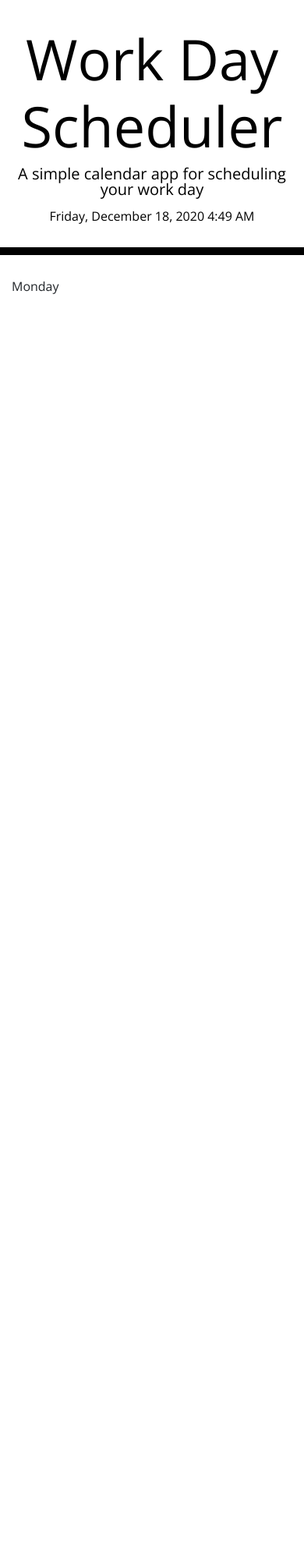
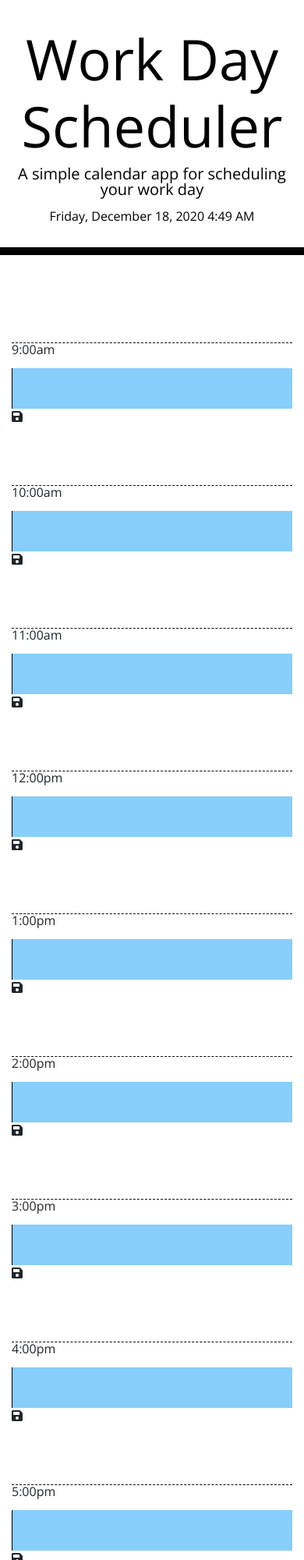
Before and after one commit to Elias-Calagiu/Workday-Planner, a plain HTML site: page index.html in a window 390 px wide. Shown: the top 2000 px of the page at 78% size. Before the commit the page ends 844 px from the top, so only its background shows below. Drawn offline with nearby package versions, Linux system fonts and the light colour scheme.

Commit message:
added rows, text areas, and save buttons; though they are not pretty

```diff
--- a/index.html
+++ b/index.html
@@ -1,23 +1,14 @@
 <!DOCTYPE html>
 <html lang="en">
+
 <head>
     <meta charset="UTF-8" />
     <meta name="viewport" content="width=device-width, initial-scale=1.0" />
     <meta http-equiv="X-UA-Compatible" content="ie=edge" />
-    <link
-      rel="stylesheet"
-      href="https://stackpath.bootstrapcdn.com/bootstrap/4.3.1/css/bootstrap.min.css"
-    />
-    <link
-      rel="stylesheet"
-      href="https://use.fontawesome.com/releases/v5.8.1/css/all.css"
-      integrity="sha384-50oBUHEmvpQ+1lW4y57PTFmhCaXp0ML5d60M1M7uH2+nqUivzIebhndOJK28anvf"
-      crossorigin="anonymous"
-    />
-    <link
-      href="https://fonts.googleapis.com/css?family=Open+Sans&display=swap"
-      rel="stylesheet"
-    />
+    <link rel="stylesheet" href="https://stackpath.bootstrapcdn.com/bootstrap/4.3.1/css/bootstrap.min.css" />
+    <link rel="stylesheet" href="https://use.fontawesome.com/releases/v5.8.1/css/all.css"
+        integrity="sha384-50oBUHEmvpQ+1lW4y57PTFmhCaXp0ML5d60M1M7uH2+nqUivzIebhndOJK28anvf" crossorigin="anonymous" />
+    <link href="https://fonts.googleapis.com/css?family=Open+Sans&display=swap" rel="stylesheet" />
     <link rel="stylesheet" href="style.css" />
     <title>Work Day Scheduler</title>
 </head>
@@ -29,20 +20,77 @@
         <p id="currentDay" class="lead"></p>
     </header>
     <div class="container">
-        <table class="table">
+        <!-- <table class="table">
             <tbody>
                 <tr>
 
                 </tr>
 
               </tbody>
-        </table>
+        </table> -->
         <!-- Timeblocks go here -->
+
+        <div class="row"></div>
+        <div class="col-md-1 hour"></div>
+        <p>9:00am</p>
+        <textarea class="col-md-10"></textarea>
+        <div class="col-md-1 saveBtn"></div>
+        <i class="fas fa-save"></i>
+
+        <div class="row"></div>
+        <div class="col-md-1 hour"></div>
+        <p>10:00am</p>
+        <textarea class="col-md-10"></textarea>
+        <div class="col-md-1 saveBtn"></div>
+        <i class="fas fa-save"></i>
+        <div class="row"></div>
+        <div class="col-md-1 hour"></div>
+        <p>11:00am</p>
+        <textarea class="col-md-10"></textarea>
+        <div class="col-md-1 saveBtn"></div>
+        <i class="fas fa-save"></i>
+        <div class="row"></div>
+        <div class="col-md-1 hour"></div>
+        <p>12:00pm</p>
+        <textarea class="col-md-10"></textarea>
+        <div class="col-md-1 saveBtn"></div>
+        <i class="fas fa-save"></i>
+        <div class="row"></div>
+        <div class="col-md-1 hour"></div>
+        <p>1:00pm</p>
+        <textarea class="col-md-10"></textarea>
+        <div class="col-md-1 saveBtn"></div>
+        <i class="fas fa-save"></i>
+        <div class="row"></div>
+        <div class="col-md-1 hour"></div>
+        <p>2:00pm</p>
+        <textarea class="col-md-10"></textarea>
+        <div class="col-md-1 saveBtn"></div>
+        <i class="fas fa-save"></i>
+        <div class="row"></div>
+        <div class="col-md-1 hour"></div>
+        <p>3:00pm</p>
+        <textarea class="col-md-10"></textarea>
+        <div class="col-md-1 saveBtn"></div>
+        <i class="fas fa-save"></i>
+        <div class="row"></div>
+        <div class="col-md-1 hour"></div>
+        <p>4:00pm</p>
+        <textarea class="col-md-10"></textarea>
+        <div class="col-md-1 saveBtn"></div>
+        <i class="fas fa-save"></i>
+        <div class="row"></div>
+        <div class="col-md-1 hour"></div>
+        <p>5:00pm</p>
+        <textarea class="col-md-10"></textarea>
+        <div class="col-md-1 saveBtn"></div>
+        <i class="fas fa-save"></i>
     </div>
 
 
     <script src="https://cdnjs.cloudflare.com/ajax/libs/jquery/3.2.1/jquery.min.js"></script>
     <script src="https://cdnjs.cloudflare.com/ajax/libs/moment.js/2.24.0/moment.min.js"></script>
-    <script src= script.js></script>
+    <script src=script.js></script>
 </body>
+
 </html>
--- a/script.js
+++ b/script.js
@@ -1,3 +1,7 @@
+// Create empty array to hold hours variable
+
+var finalHour = "";
+
 // Create variable which holds current date information with moment.js
 var date = moment().format('LLLL');
 
@@ -7,7 +11,37 @@ $("date").text((moment()));
 // Append date to header so that it shows up below the text we already have
 $("header").append(date);
 
+// Get stored todos from local storage
 
-var mondayRow = $("<tr>")
-mondayRow.text("Monday");
-$(".table").append(mondayRow);
+
+
+// // Create an array that contains a string for the hours from 9am - 5pm
+// var hours = ["9am","10am","11am","12pm","1pm","2pm","3pm","4pm","5pm"]
+
+// // Loop through our array and create timeblock divs
+
+// for(var i=0; i < hours.length; i++){
+
+// }
+
+
+// create table for
+// var mondayRow = $("<tr>")
+// mondayRow.text("Monday");
+// $(".table").append(mondayRow);
+
+// var tuesdayRow = $("<tr>")
+// tuesdayRow.text("Tuesday");
+// $(".table").append(tuesdayRow);
+
+// var wednesdayRow = $("<tr>")
+// wednesdayRow.text("Wednesday");
+// $(".table").append(wednesdayRow);
+
+// var thursdayRow = $("<tr>")
+// thursdayRow.text("Thursday");
+// $(".table").append(thursdayRow);
+
+// var fridayRow = $("<tr>")
+// fridayRow.text("Friday");
+// $(".table").append(fridayRow);
--- a/style.css
+++ b/style.css
@@ -5,12 +5,13 @@ body {
   }
 
   textarea{
-    background: transparent;
+    background: lightskyblue;
     border: none;
     resize: none;
     color: #000000;
     border-left: 1px solid black;
     padding: 10px;
+    text-align: center;
   }
 
   .jumbotron {
@@ -63,9 +64,13 @@ body {
     border-bottom-right-radius: 15px;
     background-color: #06AED5;
     color: white;
+    text-align: right;
   }
 
   .saveBtn i:hover {
     font-size: 20px;
     transition: all .3s ease-in-out;
   }
+  .table {
+      border: 5px solid black;
+  }
```
Lines whose indentation alone changed are shown as unchanged.
